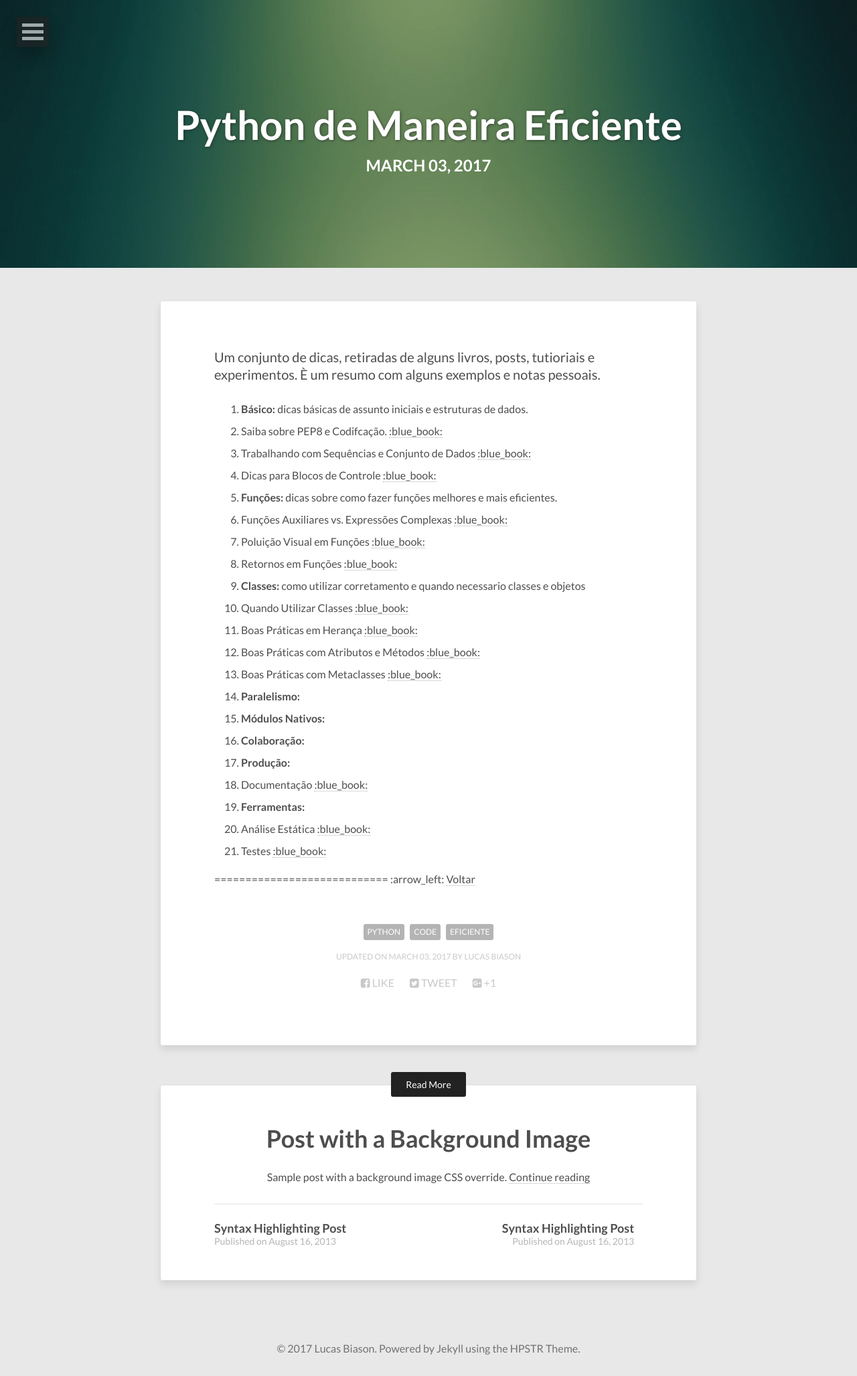
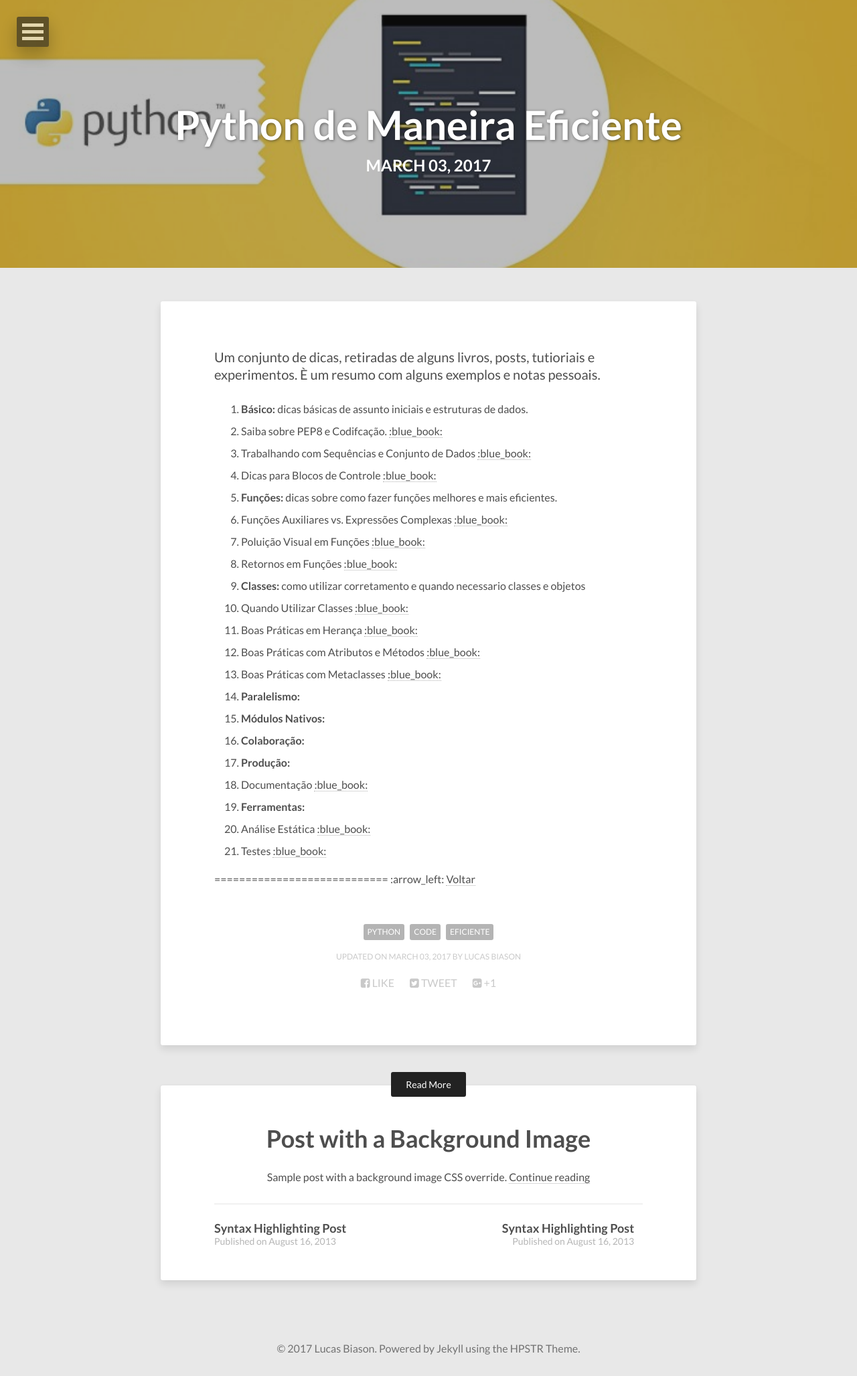
Before and after one commit to LucasBiason/LucasBiason.github.io, a Jekyll site: the page built from _posts/2017-03-03-boas-praticas.md, in a window 1280 px wide. Shown: the whole page at 67% size. Built offline with Jekyll 4.4.1, drawn with Linux system fonts in a browser that asks for light colours; nearby versions of some CDN libraries.

Commit message:
Update 2017-03-03-boas-praticas.md

```diff
--- a/_posts/2017-03-03-boas-praticas.md
+++ b/_posts/2017-03-03-boas-praticas.md
@@ -5,7 +5,7 @@ description: "Menu Principal da Trilha de Python de Maneira Eficiente."
 modified: 2017-03-03T15:27:45-04:00
 tags: [python, code, eficiente]
 image:
-  feature: abstract-10.jpg
+  feature: 44689_794e_8.jpg
 ---
 
 Um conjunto de dicas, retiradas de alguns livros, posts, tutioriais e experimentos. È um resumo com alguns exemplos e notas pessoais.
```
